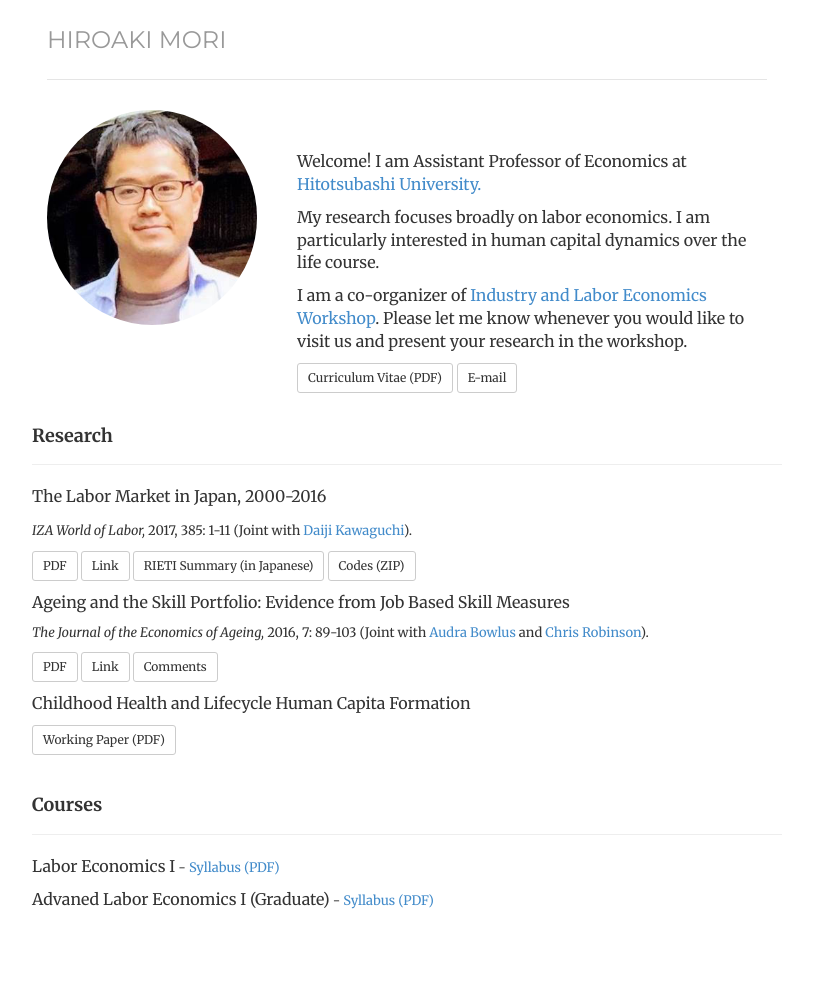
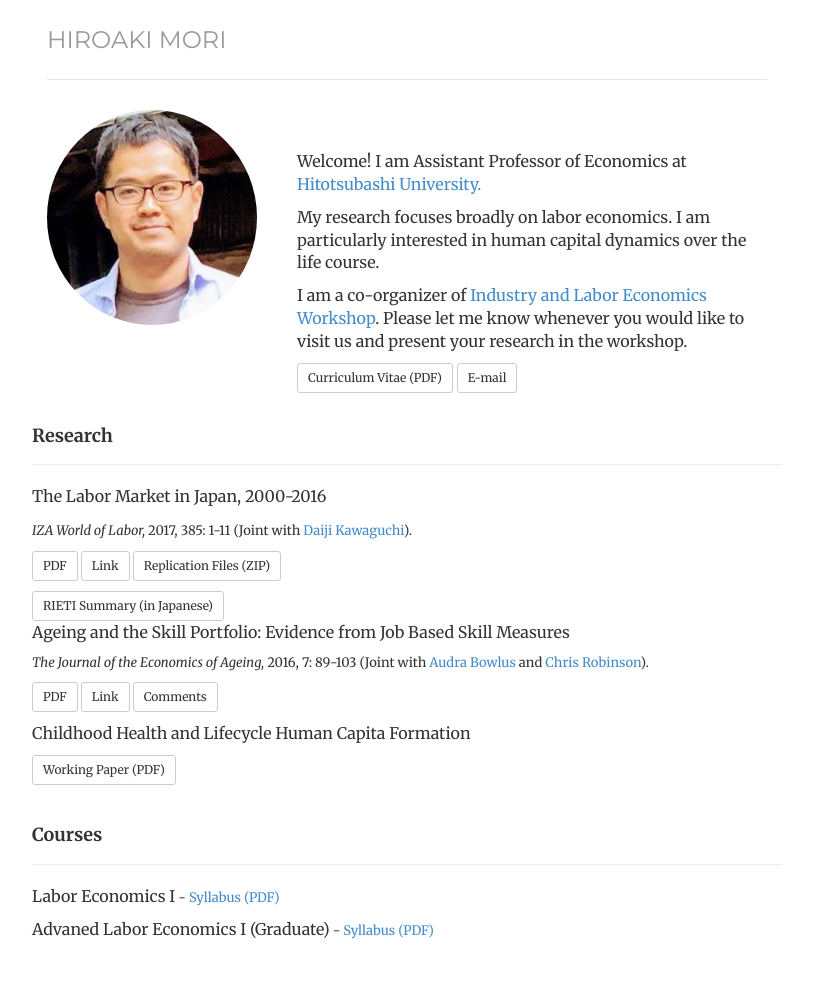
Before and after one commit to morihiroaki/morihiroaki.github.io, a Jekyll site: the page built from index.html, in a window 1280 px wide. Shown: the whole page, without its empty margins (233-1046 px from the left). Built offline with Jekyll 4.4.1, drawn with Linux system fonts in a browser that asks for light colours; before the commit the page ends 961 px from its top, so only the background shows below that.

Commit message:
Update index.html

```diff
--- a/index.html
+++ b/index.html
@@ -7,19 +7,20 @@ description:
 ---
 <!--div class="jumbotron"-->
 <div class="row">
+
 <div class="box text-left">
 <div class='col-sm-4 text-left'>
 <img  class="img-circle avatar" width="210" alt="Hiro Mori" src="files/portrait2.jpg">
 </div>
 </div>
+
 <div class='col-sm-8'>
 <p><font size="3"> Welcome! I am Assistant Professor of Economics at <a href="http://www.econ.hit-u.ac.jp/~koho/english/" target="_blank" title="Link">Hitotsubashi University.</a></p>
 <p> My research focuses broadly on labor economics. I am particularly interested in human capital dynamics over the life course. </p>
 <p>I am a co-organizer of <a href="http://www.ier.hit-u.ac.jp/Japanese/schedule/past/ilw/2017/" target="_blank" title="Link">Industry and Labor Economics Workshop</a>. Please let me know whenever you would like to
 visit us and present your research in the workshop. </p>
 <p><a href="/files/cv_mori.pdf" target="_blank" class="btn btn-default btn-sm" role="button">Curriculum Vitae (PDF)</a>
-               <a href="mailto:h.mori@r.hit-u.ac.jp" class="btn btn-default btn-sm" role="button">E-mail</a>
-                </p>
+<a href="mailto:h.mori@r.hit-u.ac.jp" class="btn btn-default btn-sm" role="button">E-mail</a></p>
 <br/>
 </div>
 
@@ -32,8 +33,8 @@ description:
 <p><font size="2"><i>IZA World of Labor,</i> 2017, 385: 1-11 (Joint with <a href="https://sites.google.com/site/daijikawaguchi/" target="_blank" title="Link">Daiji Kawaguchi</a>). </p>
 <p><a href="./files/Kawaguchi_Mori_2017_WoL.pdf" target="_blank" class="btn btn-default btn-sm" role="button">PDF</a>
 <a href="https://wol.iza.org/articles/the-labor-market-in-japan/long" target="_blank" class="btn btn-default btn-sm" role="button">Link</a>
+<a href="./files/KM17_WoL.zip" class="btn btn-default btn-sm" target="_blank" role="button">Replication Files (ZIP)</a></p>
 <a href="http://www.rieti.go.jp/jp/special/from-iza/008.html" target="_blank" class="btn btn-default btn-sm" role="button">RIETI Summary (in Japanese)</a>
-  <a href="./files/KM17_WoL.zip" class="btn btn-default btn-sm" target="_blank" role="button">Codes (ZIP)</a></p>
 
 <p><font size="3">Ageing and the Skill Portfolio: Evidence from Job Based Skill Measures</font></p>
 <p><font size="2"><i>The Journal of the Economics of Ageing,</i> 2016, 7: 89-103 (Joint with <a href="http://economics.uwo.ca/people/faculty/bowlus.html" target="_blank" title="Link">Audra Bowlus</a> and <a href="http://economics.uwo.ca/people/faculty/robinson.html" target="_blank" title="Link">Chris Robinson</a>). </p>
@@ -48,9 +49,8 @@ description:
 <div class="page-header">
 <h4>Courses</h4>
 </div>
+
 <p><font size="3">Labor Economics I</font> - <a href="./files/ul17_syllabus.pdf" target="_blank" title="Link">Syllabus (PDF)</a></p>
-
-
 <p><font size="3">Advaned Labor Economics I (Graduate)</font> - <a href="./files/gl17_syllabus.pdf" target="_blank" title="Link">Syllabus (PDF)</a> </p>
 
 </div>
```
Lines whose indentation alone changed are shown as unchanged.
